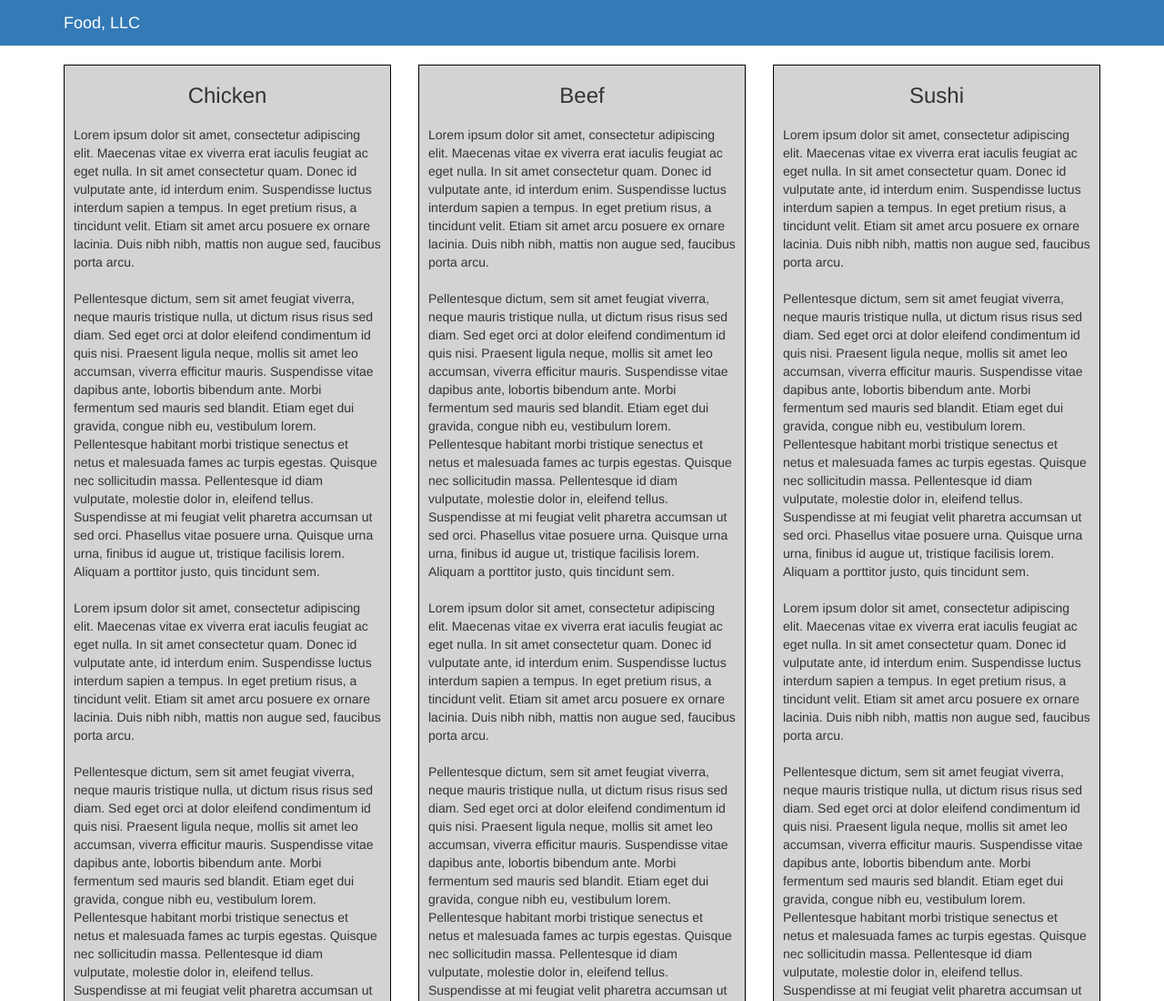
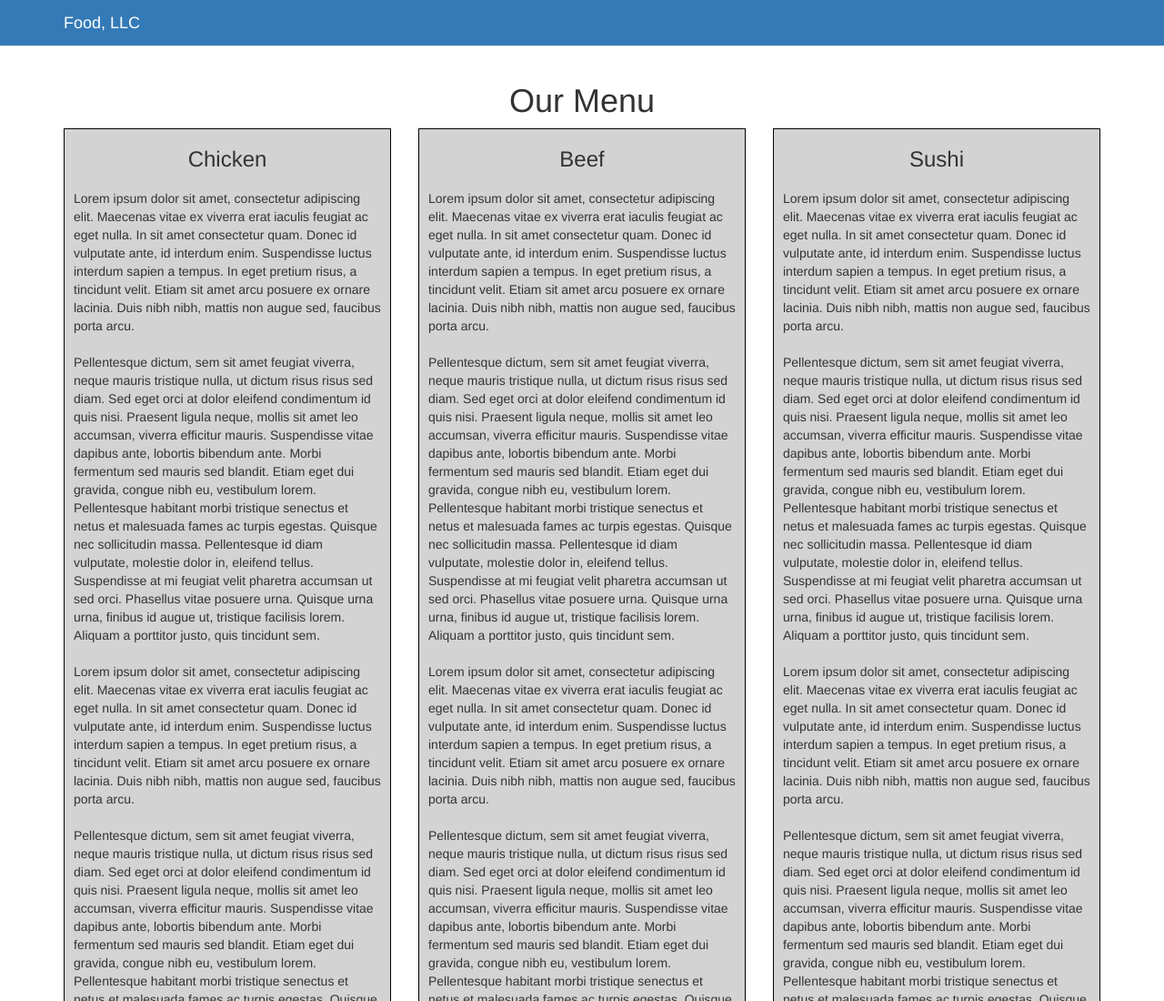
Before and after one commit to alconesp/coursera-web-assignments, a plain HTML site: page module-3/index.html in a window 1280 px wide. Shown: the top 1100 px of the page at 91% size. Drawn offline with nearby package versions, Linux system fonts and the light colour scheme.

Commit message:
Our menu

```diff
--- a/module-3/index.html
+++ b/module-3/index.html
@@ -47,6 +47,7 @@
 
 		<div class="container">
 			<div class="row">
+				<div class="col-xs-12"><h1 class="text-center">Our Menu</h1></div>
 				<div class="col-md-4 col-sm-6 col-xs-12" id="chicken">
 					<div class="content">
 						<div class="content-header"><h3 class="ckicken text-center">Chicken</h3></div>
```
